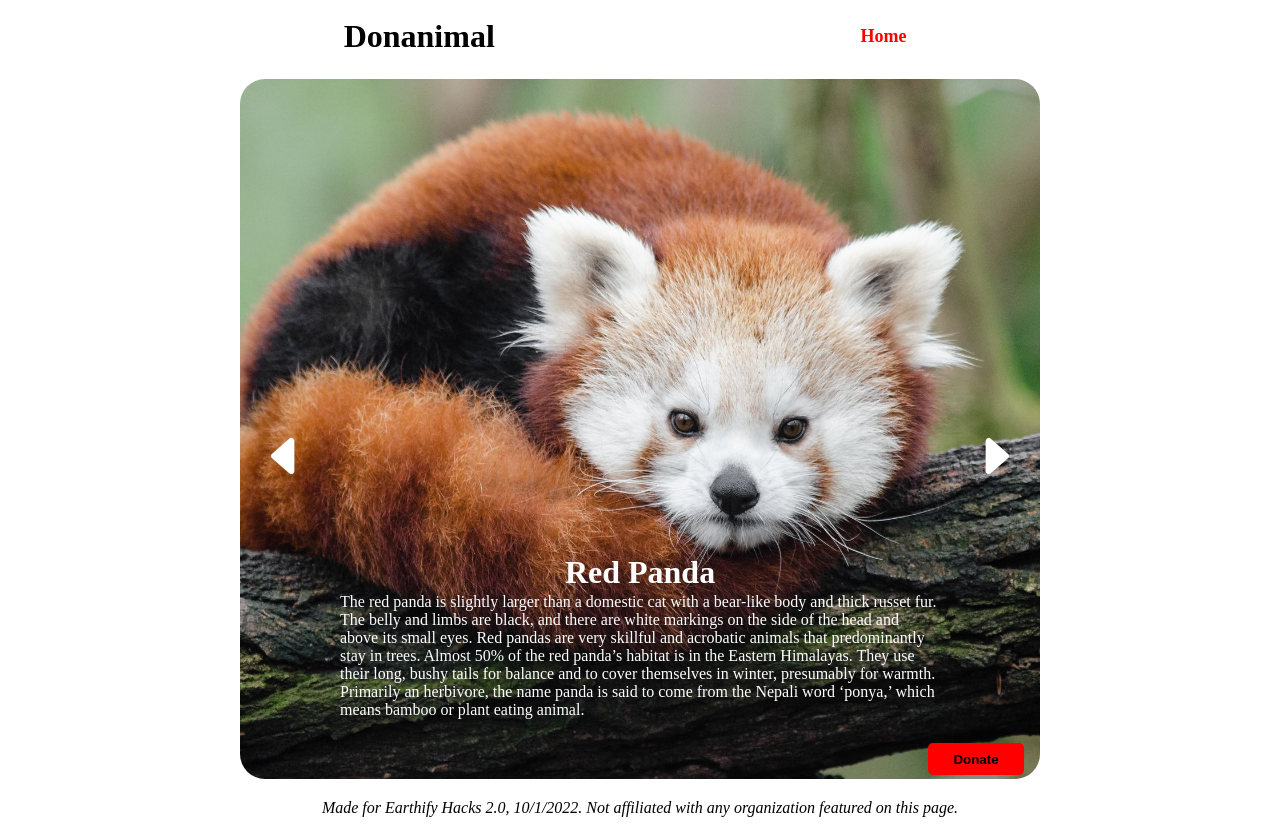
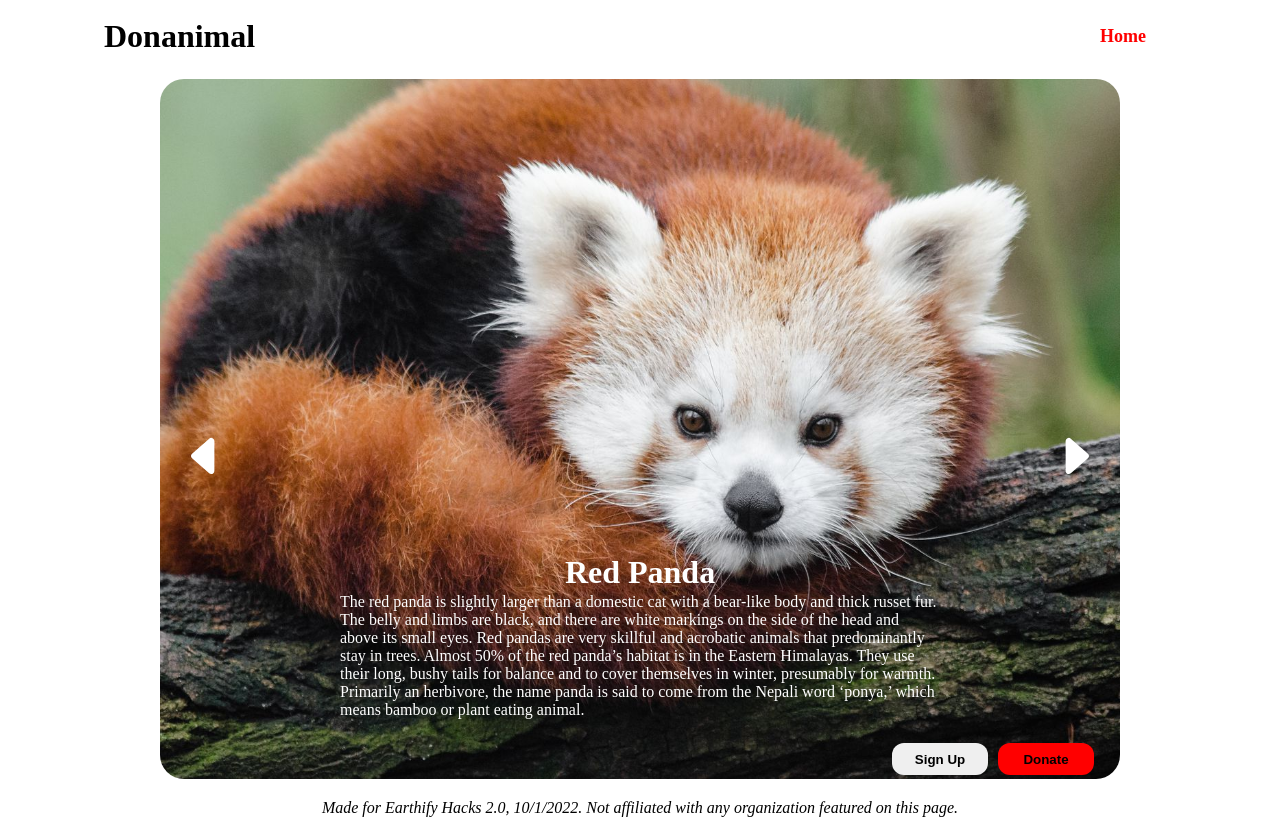
Before and after one commit to ObiBaratt/earthify, a React (Create React App) app: page / in a window 1280 px wide. Built offline with nearby package versions, Linux system fonts and the light colour scheme; no server answers.

Commit message:
Add reactive elements on Carousel, show/hide toggle for Signup, widen img

```diff
--- a/src/Components/Carousel/Carousel.css
+++ b/src/Components/Carousel/Carousel.css
@@ -1,8 +1,8 @@
 img {
-    width: 800px;
-    height: 700px;
+    width: 60rem;
+    height: 43.75rem;
     object-fit: cover;
-    border-radius: 25px;
+    border-radius: 1.5rem;
 }
 
 .carousel {
@@ -28,6 +28,10 @@ img {
 
   .arrow {
     color: white;
+  }
+
+  .arrow:hover {
+    color: red;
   }
 
   .name {
@@ -58,19 +62,17 @@ img {
 
   .donate {
     background-color: red;
-    border-radius: 5px;
+  }
+
+  .carouselBtn {
+    border-radius: 0.75rem;
     border: none;
     font-weight: bold;
+    margin-right: 0.625rem;
     width: 6rem;
     height: 2rem;
   }
 
-  .signup {
-    /* background-color: red; */
-    border-radius: 5px;
-    border: none;
-    font-weight: bold;
-    margin-right: 10px;
-    width: 6rem;
-    height: 2rem;
+  .carouselBtn:hover {
+    background-color: yellow;
   }
--- a/src/Components/Carousel/Carousel.tsx
+++ b/src/Components/Carousel/Carousel.tsx
@@ -4,7 +4,9 @@ import { imageData } from "../../utils/imageData";
 
 import { charities } from "../../utils/charities";
 
-const Carousel = () => {
+import { CarouselProps } from "../../utils/interfaces";
+
+const Carousel = ({ hidden, setHidden }: CarouselProps) => {
     const [cur, setCur] = useState(0);
     const length = imageData.length;
 
@@ -21,6 +23,10 @@ const Carousel = () => {
       const handleDonate = () => {
         const charity = charities[Math.floor(Math.random() * charities.length)];
         window.location.replace(charity.url)
+      };
+
+      const handleSignup = () => {
+        setHidden(!hidden);
       }
 
     return (
@@ -45,8 +51,8 @@ const Carousel = () => {
                         <div className="name">{slide.name}</div>
                         <div className="text">{slide.text}</div>
                         <div className="bottom-right">
-                          {/* <button className="signup">Sign Up</button> */}
-                          <button onClick={handleDonate} className="donate">Donate</button>
+                          <button onClick={handleSignup} className="carouselBtn">Sign Up</button>
+                          <button onClick={handleDonate} className="carouselBtn donate">Donate</button>
                         </div>
                       </>
                     )}
--- a/src/Components/Navbar/Navbar.css
+++ b/src/Components/Navbar/Navbar.css
@@ -6,13 +6,17 @@ a {
     text-decoration: none;
 }
 
+nav {
+ height: 56px;
+ display: flex;
+}
+
 .navbar {
     display: flex;
     align-items: center;
     justify-content: space-between;
-    padding: 20px;
-    margin-left: 30px;
-    margin-right: 30px;
+    padding-left: 6rem;
+    padding-right: 6rem;
    }
 
    .org {
@@ -32,12 +36,6 @@ a {
     margin-right: 20px;
    }
 
-   nav {
-    height: 56px;
-    display: flex;
-    justify-content: space-evenly;
-    align-items: center;
-  }
 
   /* Basic styles for nav links */
   nav a {
--- a/src/Components/Navbar/Navbar.tsx
+++ b/src/Components/Navbar/Navbar.tsx
@@ -4,7 +4,7 @@ import "./Navbar.css";
 
 const Navbar = () => {
     return (
-      <nav>
+      <nav className="navbar">
         <div className='org'>Donanimal</div>
         <div className='navItems'>
             <NavLink
--- a/src/Pages/Home/Home.tsx
+++ b/src/Pages/Home/Home.tsx
@@ -3,14 +3,18 @@ import Carousel from "../../Components/Carousel/Carousel";
 
 import "./Home.css";
 import Footer from "../../Components/Footer/Footer";
+import Signup from "../../Components/Signup/Signup";
+import { useState } from "react";
 
 const Home = () => {
+  const [hidden, setHidden] = useState(true);
     return (
       <>
         <Navbar />
         <div className="container">
           <div className="mainCentered">
-            <Carousel />
+            <Carousel hidden={hidden} setHidden={setHidden} />
+            {!hidden && <Signup />}
           </div>
         </div>
         <Footer />
--- /dev/null
+++ b/src/utils/interfaces.ts
@@ -0,0 +1,4 @@
+export interface CarouselProps {
+    hidden: boolean,
+    setHidden: React.Dispatch<React.SetStateAction<boolean>>
+}
```
